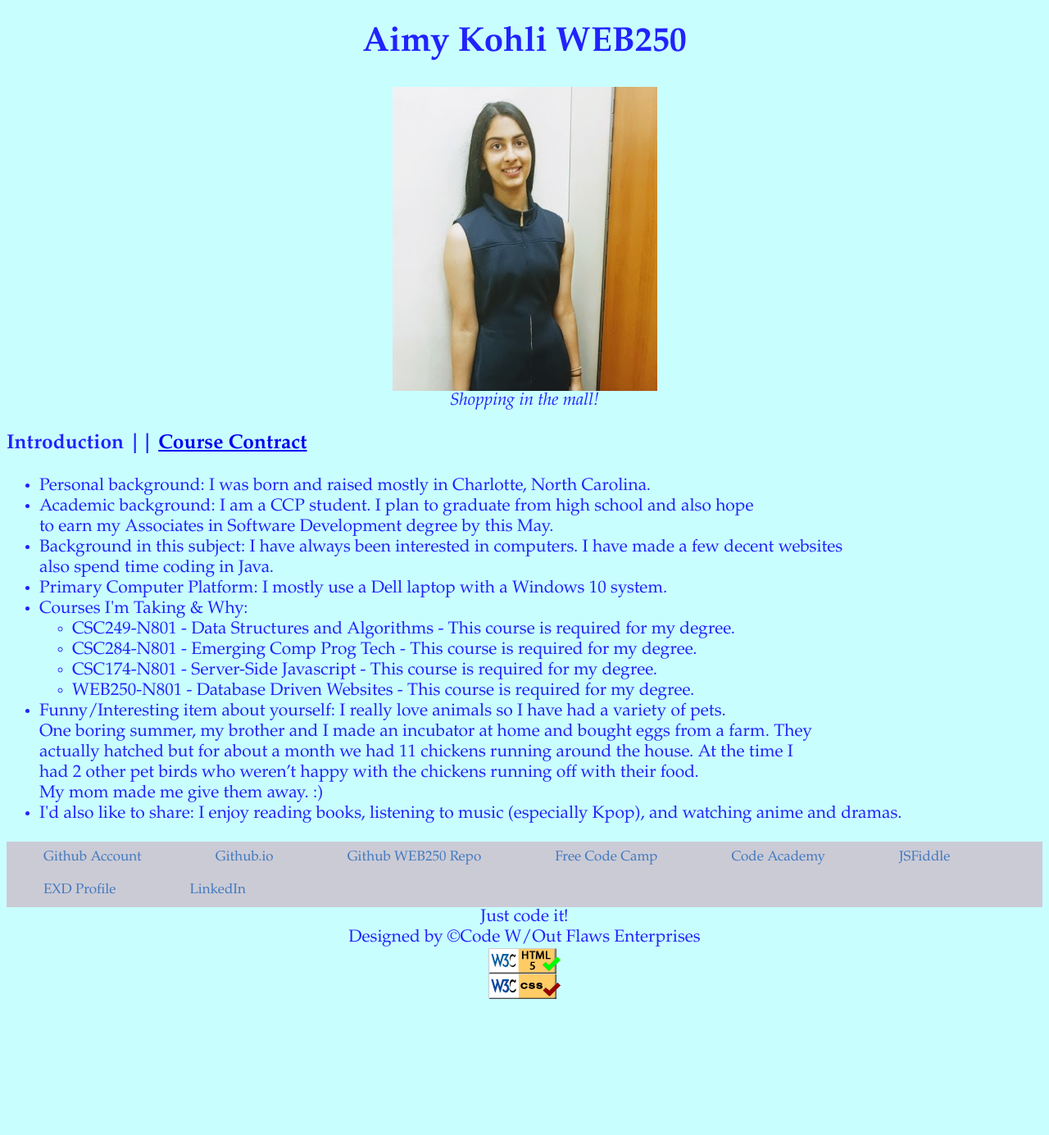
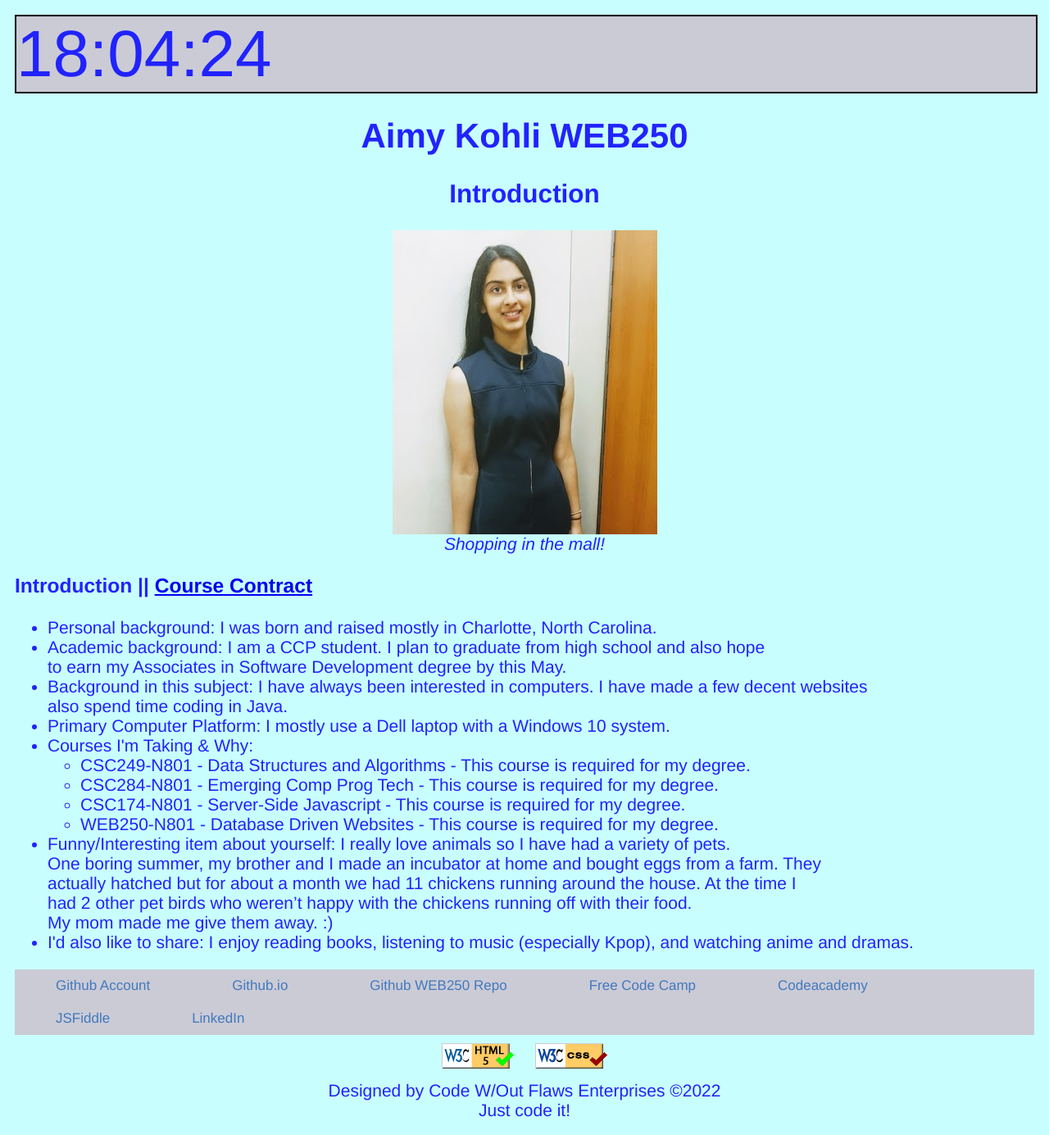
Before and after one commit to akohli02/web250, a PHP site: page /introduction.html in a window 1280 px wide. Shown: the whole page at 82% size. Before the commit the page ends 1219 px from the top, so only its background shows below. Run offline with PHP 8.4, Linux system fonts and the light colour scheme.

Commit message:
Updated files and fixed errors

```diff
--- a/introduction.html
+++ b/introduction.html
@@ -3,23 +3,25 @@
 
 <head>
 	<meta http-equiv="Content-Type" content="text/html; charset=UTF-8">
-	 <link href="styles/intro_styles.css" rel="stylesheet" >
-	<script src="intro_script.js"></script>
+	 <link href="styles/default.css" rel="stylesheet" >
+	 <script type="text/javascript" src="scripts/index.js"></script>
 
 	<title>Aimy Kohli >> WEB250 >> Introduction</title>
 </head>
 
 <body>
+
 	<header>
+		<div id="clock"></div>
 		<h1>Aimy Kohli WEB250</h1>
 	</header>
 
 	<main>
-
+		<h2>Introduction</h2>
 
 		<img src = "images/profile_pic.jpg" alt="my profile picture">
-		<div class="caption"><em>Shopping in the mall!</em></div>
-		<h3>Introduction || <a href="https://akohli02.github.io/web250/contract">Course Contract</a></h3>
+		<figcaption>Shopping in the mall!</figcaption>
+		<h3>Introduction || <a href="contract.html">Course Contract</a></h3>
 
 		 <ul>
 			  <li>Personal background: I was born and raised mostly in Charlotte, North Carolina. </li>
@@ -45,36 +47,45 @@
 
 		</ul>
 
-			<nav class="links">
+
+	</main>
+
+	<footer>
+		<nav class="links">
 			<ul>
 
 				<li> <a href="https://github.com/akohli02"> Github Account</a> </li>
 				<li><a href="https://akohli02.github.io/">Github.io</a></li>
 				<li><a href="https://akohli02.github.io/web250/">Github WEB250 Repo</a></li>
-				<li><a href="https://www.freecodecamp.org/fccfb046cf8-7117-4bdf-91ae-79bb1ef402e6">Free Code Camp</a></li>
-				<li><a href="https://www.codecademy.com/profiles/akohli02">Code Academy </a></li>
+				<li><a href="https://www.freecodecamp.org/akohli02">Free Code Camp</a></li>
+				<li><a href="https://www.codecademy.com/profiles/akohli02">Codeacademy </a></li>
 				<li><a href="https://jsfiddle.net/user/akohli02/">JSFiddle </a></li>
-				<li><a href="https://profile.edx.org/u/akohli02">EXD Profile</a></li>
 				<li><a href="https://www.linkedin.com/in/aimy-kohli-30912322b/">LinkedIn </a></li>
 
 			</ul>
 		</nav>
 
+		<div class = "row">
+			<div class = "column">
+			<a href="https://validator.w3.org/nu/?doc=https%3A%2F%2Fakohli02.github.io%2Fweb250%2Fintroduction.html"
+			style = "text-decoration: none; width: 100%">
+            <img src="images/button_validation_html5.png" alt="Validate HTML" />
+			</a>
+			</div>
 
-	</main>
+		<div class = "column">
+			<a href="https://jigsaw.w3.org/css-validator/validator?uri=https%3A%2F%2Fakohli02.github.io%2Fweb250%2Fintroduction.html&profile=css3svg&usermedium=all&warning=1&vextwarning=&lang=en"
+			style = "text-decoration: none; width: 100%">
+			<img src="images/button_validation_css.png" alt="Validate CSS" />
+		    </a>
+			</div>
+		</div>
 
-	<footer>
-		Just code it!
-       <br/>Designed by &copy;Code W/Out Flaws Enterprises
+		Designed by Code W/Out Flaws Enterprises &copy;2022
        <br/>
-       <a href="https://validator.w3.org/nu/?doc=https%3A%2F%2Fakohli02.github.io%2Fweb250%2Fintroduction.html" style = "text-decoration: none">
-          <img src="images/button_validation_html5.png" alt="Validate HTML" />
-       </a>
+	   Just code it!
+       <br/>
 
-		<a href="https://jigsaw.w3.org/css-validator/validator?uri=https%3A%2F%2Fakohli02.github.io%2Fweb250%2Fintroduction.html&profile=css3svg&usermedium=all&warning=1&vextwarning=&lang=en"
-		style = "text-decoration: none">
-        <img src="images/button_validation_css.png" alt="Validate CSS" />
-       </a>
 
 	</footer>
 
--- /dev/null
+++ b/scripts/index.js
@@ -0,0 +1,20 @@
+setInterval(showTime, 1000);
+        function showTime() {
+            let time = new Date();
+            let hour = time.getHours();
+            let min = time.getMinutes();
+            let sec = time.getSeconds();
+
+
+            hour = hour < 10 ? "0" + hour : hour;
+            min = min < 10 ? "0" + min : min;
+            sec = sec < 10 ? "0" + sec : sec;
+
+            let currentTime = hour + ":"
+                + min + ":" + sec;
+
+            document.getElementById("clock")
+                .innerHTML = currentTime;
+        }
+
+        showTime();
--- a/styles/default.css
+++ b/styles/default.css
@@ -1,16 +1,87 @@
+html {
+	margin:10px;
+	font-family:Helvetica;
+	background-color:#c9feff;
+
+}
+
 body{
 	color:#2123fc;
-	background-color:#c9feff;
-	font-family:Garamond;
 	font-size:21px;
 
 }
 
-footer{
+#clock {
+	display:block;
+	font-size: 80px;
+	width: 100%;
+	border: 2px solid black;
+	background-color: #cbcbd6;
+	text-align:left;
+ }
+
+.column {
+	display:inline-block;
+	padding:10px;
+
+}
+
+ img{
+	 display: block;
+	margin-left: auto;
+	margin-right: auto;
+
+}
+
+footer {
 	text-align:center;
 }
 
-h1{
+
+h1 {
 	color: #2123fc;
 	text-align:center;
 }
+
+main h2 {
+	text-align:center;
+}
+
+figcaption {
+	font-style:italic;
+	text-align:center;
+}
+nav ul {
+  list-style-type: none;
+  margin: 0;
+  padding: 0;
+  text-align: center;
+}
+
+/* black background color to the top navigation */
+.links {
+  background-color: #cbcbd6;
+  overflow: hidden;
+}
+
+/* Style the links inside the nav bar */
+.links a {
+  float: left;
+  color: #4279bd;
+  text-align: center;
+  padding: 10px 50px;
+  text-decoration: none;
+  font-size: 17px;
+}
+
+/* Change the color of links while hovering over them */
+.links a:hover {
+  background-color: #ddd;
+
+}
+
+/* Add a color to the current link */
+.links a.active {
+  background-color: #ad1079;
+  color: #731d38;
+}
--- a/styles/intro_styles.css
+++ /dev/null
@@ -1,64 +0,0 @@
-body
-{
-	color:#2123fc;
-	background-color:#c9feff;
-	font-family:Garamond;
-	font-size:21px;
-
-}
-img
-{
-	display: block;
-	margin-left: auto;
-	margin-right: auto;
-}
-
-div.caption{
-  text-align: center;
-}
-
-footer
-{
-	text-align:center;
-}
-
-h1
-{
-	color: #2123fc;
-	text-align:center;
-}
-
-nav ul {
-  list-style-type: none;
-  margin: 0;
-  padding: 0;
-  text-align: center;
-}
-
-/* black background color to the top navigation */
-.links {
-  background-color: #cbcbd6;
-  overflow: hidden;
-}
-
-/* Style the links inside the nav bar */
-.links a {
-  float: left;
-  color: #4279bd;
-  text-align: center;
-  padding: 10px 45px;
-  text-decoration: none;
-  font-size: 17px;
-}
-
-/* Change the color of links while hovering over them */
-.links a:hover {
-  background-color: #ddd;
-
-}
-
-/* Add a color to the current link */
-.links a.active {
-  background-color: #ad1079;
-  color: #731d38;
-}
```
Also changed, not shown: brand.html (added, +10 -0 lines), contract.html (+31 -6 lines), template.html (+36 -8 lines), scripts/intro_script.js (deleted).
